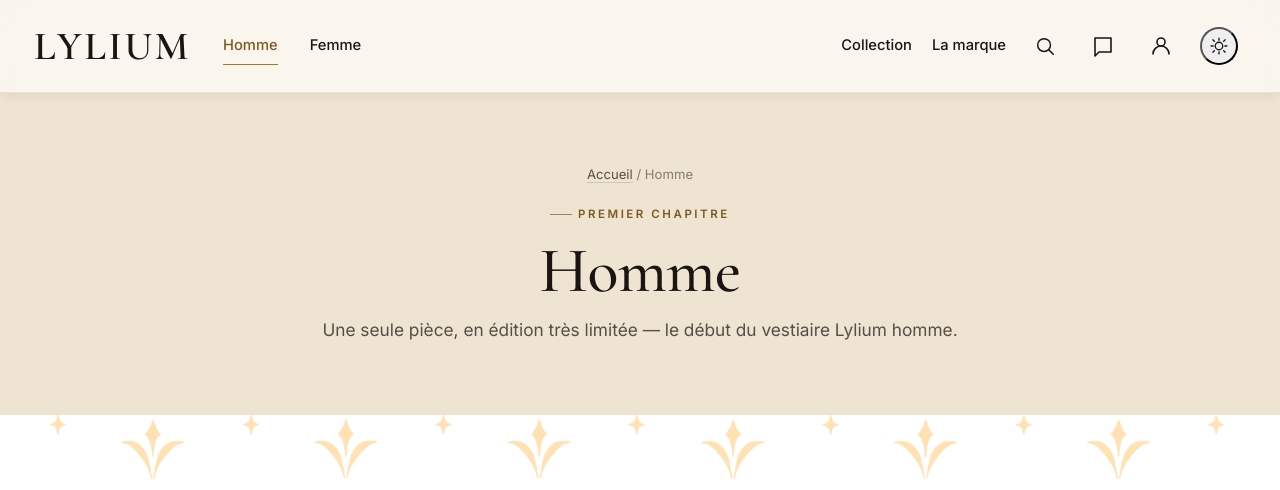
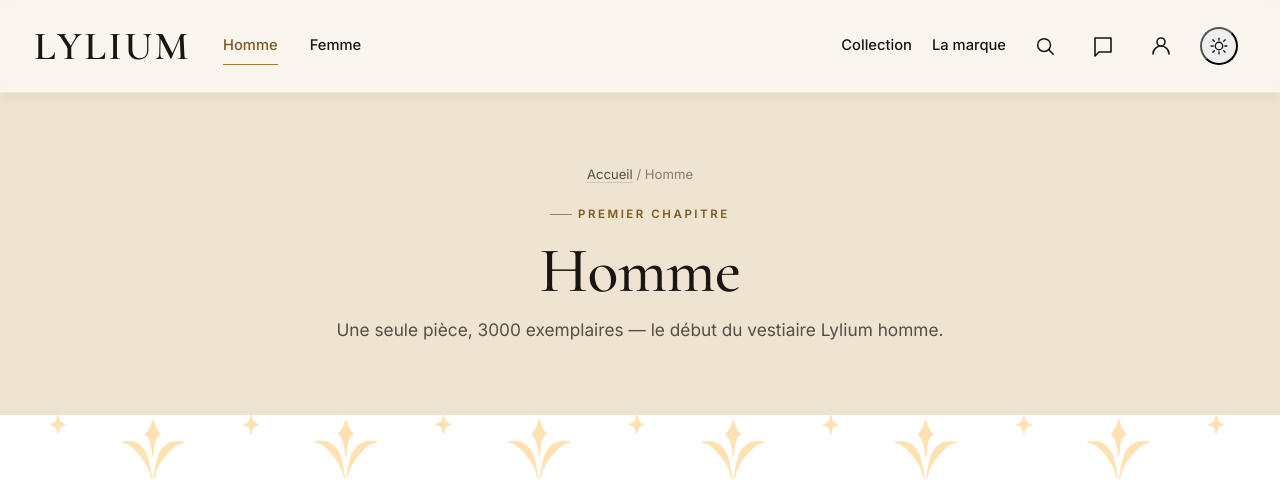
Before and after one commit to DaubyKyllian/lylium, a PHP site: page /categorie/homme.php in a window 1280 px wide. Shown: the top 490 px of the page. Run offline with PHP 8.4, Linux system fonts and the light colour scheme; some libraries are stand-ins or nearby versions.

Commit message:
Ajuste l'intro de la page Homme, petite retouche certificat.php
- categorie/homme.php : l'intro du bandeau precise desormais "3000
  exemplaires" au lieu de "en edition tres limitee", coherent avec le
  stock reel du produit.
- certificat.php : retouche mineure (espacement).

Co-Authored-By: Claude Sonnet 5 <noreply@anthropic.com>

```diff
--- a/vetements-francais/categorie/homme.php
+++ b/vetements-francais/categorie/homme.php
@@ -15,7 +15,7 @@ $produit = $produits[5];
         <p class="breadcrumb"><a href="/index.php">Accueil</a> / Homme</p>
         <span class="eyebrow">Premier chapitre</span>
         <h1>Homme</h1>
-        <p class="intro">Une seule pièce, en édition très limitée — le début du vestiaire Lylium homme.</p>
+        <p class="intro">Une seule pièce, 3000 exemplaires — le début du vestiaire Lylium homme.</p>
     </div>
 </section>
 
--- a/vetements-francais/certificat.php
+++ b/vetements-francais/certificat.php
@@ -22,6 +22,7 @@ $appartientAAutrui = false;
 
 if ($certificat && estConnecte()) {
     $user = utilisateurConnecte();
+
 
     if ($certificat['user_id'] === null) {
         // Personne ne l'a encore réclamée : en l'absence de tunnel de
```
